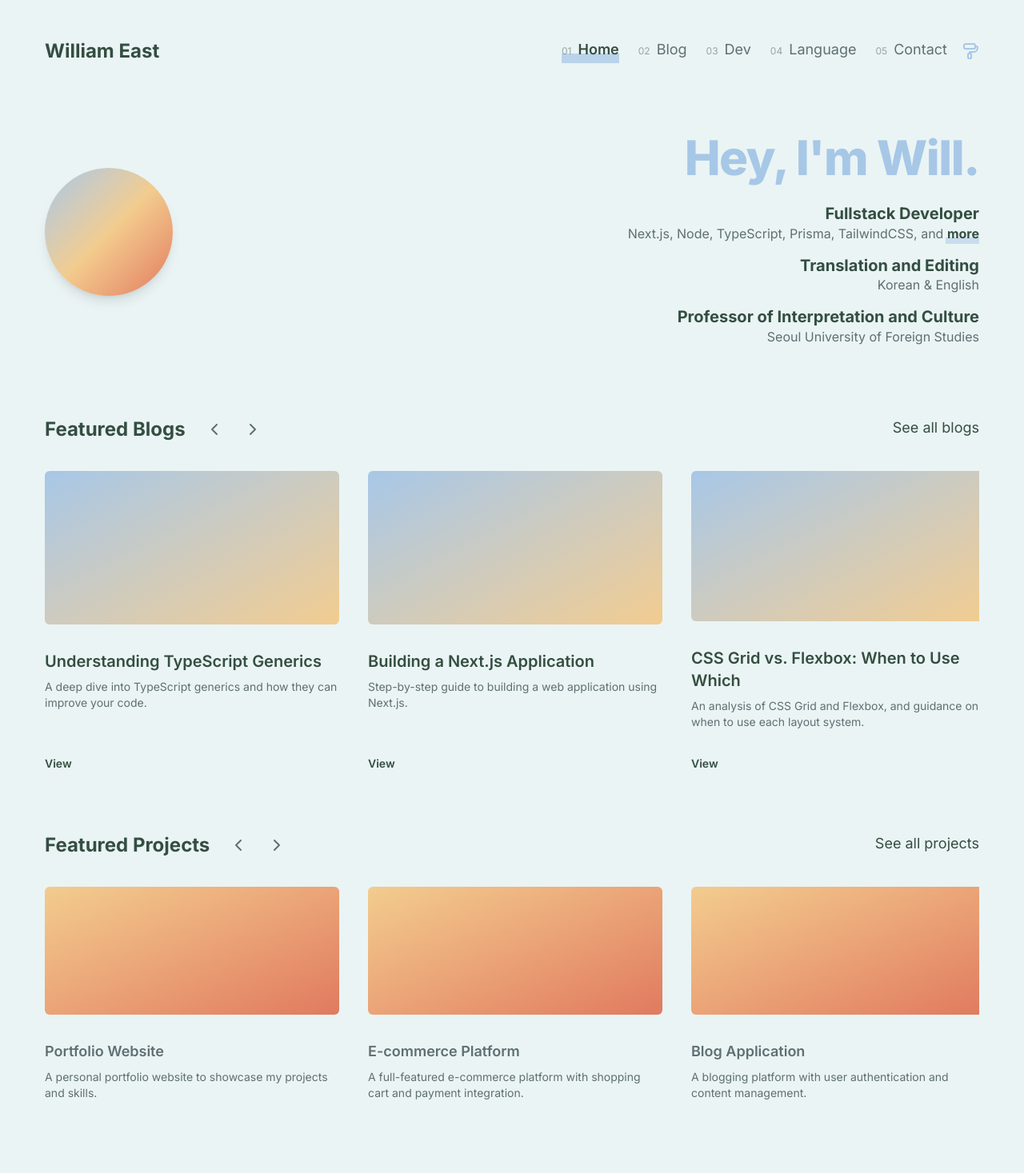
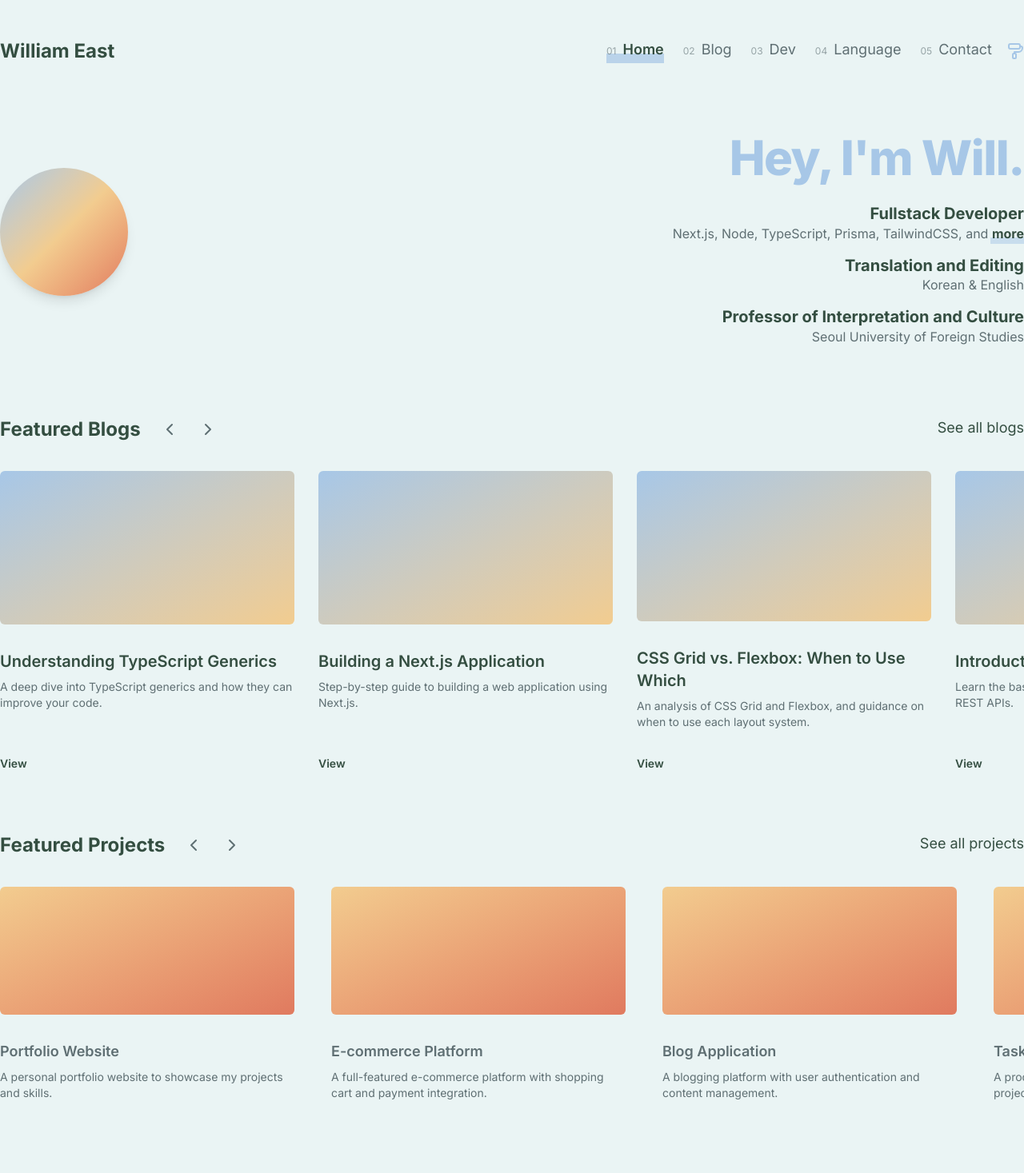
Before and after one commit to wjbetech/blogfolio, a Next.js app: page / in a window 1280 px wide. Shown: the top 1467 px of the page at 80% size. Built offline with nearby package versions, Linux system fonts and the light colour scheme.

Commit message:
styles: removed all individual, unique cases of px- from various components for uniformity

```diff
--- a/src/app/dev/page.tsx
+++ b/src/app/dev/page.tsx
@@ -4,7 +4,7 @@ import ChangelogEntry from "@/components/ChangelogEntry/ChangelogEntry";
 export default function DevPage() {
   const entries = getChangelogEntries();
   return (
-    <div className="container mx-auto px-4 py-8 max-w-7xl">
+    <div className="container mx-auto py-8 max-w-7xl">
       <h1 className="text-xl font-bold mb-2 text-headline">Changelog</h1>
       <p className="text-paragraph mb-8">Track all updates, improvements, and fixes to the application.</p>
 
--- a/src/app/layout.tsx
+++ b/src/app/layout.tsx
@@ -58,7 +58,7 @@ export default async function RootLayout({
     <html lang="en" data-theme={themeId} className={inter.variable}>
       <body className={`${geistSans.variable} ${geistMono.variable} antialiased bg-bg-100 min-h-screen flex flex-col`}>
         <ThemeAside />
-        <main className="max-w-7xl mx-auto px-10 py-8 w-full flex-1">{children}</main>
+        <main className="max-w-7xl mx-auto py-8 w-full flex-1">{children}</main>
         <Footer />
       </body>
     </html>
--- a/src/app/page.tsx
+++ b/src/app/page.tsx
@@ -7,7 +7,7 @@ export default function Page() {
     <main className="min-h-screen">
       <Hero />
 
-      <div className="max-w-7xl mx-auto space-y-10 px-4">
+      <div className="max-w-7xl mx-auto space-y-10">
         <BlogCarousel />
         <ProjectCarousel />
       </div>
--- a/src/components/Blogs/BlogPostCard/BlogPostCard.tsx
+++ b/src/components/Blogs/BlogPostCard/BlogPostCard.tsx
@@ -5,7 +5,7 @@ import type { Post } from "@/app/types/post";
 
 export default function BlogPostCard({ post }: { post: Post }) {
   return (
-    <Card className="w-92 shrink-0 mr-4 h-110">
+    <Card className="w-92 shrink-0 h-110">
       <div className="h-48 rounded-md overflow-hidden">
         {post.coverImage ? (
           <Image
--- a/src/components/Carousel/Carousel.tsx
+++ b/src/components/Carousel/Carousel.tsx
@@ -15,7 +15,7 @@ export type CarouselHandle = {
 };
 
 const Carousel = React.forwardRef<CarouselHandle, CarouselProps>(
-  ({ children, gap = 20, step = 400, hideControls = false }, ref: React.Ref<CarouselHandle>) => {
+  ({ children, gap = 30, step = 400, hideControls = false }, ref: React.Ref<CarouselHandle>) => {
     const scroller = useRef<HTMLDivElement>(null);
 
     const scrollBy = useCallback(
--- a/src/components/Hero/Hero.tsx
+++ b/src/components/Hero/Hero.tsx
@@ -3,7 +3,7 @@ import Link from "next/link";
 export default function Hero() {
   return (
     <section className="w-full pb-12">
-      <div className="max-w-7xl px-4 mx-auto flex flex-col md:flex-row items-center gap-6">
+      <div className="max-w-7xl mx-auto flex flex-col md:flex-row items-center gap-6">
         <div className="shrink-0">
           <div className="w-32 h-32 md:w-40 md:h-40 rounded-full bg-linear-to-br from-accent-100 via-accent-200 to-accent-300 shadow-lg" />
         </div>
--- a/src/components/Navbar/Navbar.tsx
+++ b/src/components/Navbar/Navbar.tsx
@@ -30,7 +30,7 @@ export default function Navbar({
 
   return (
     <header>
-      <div className="max-w-7xl mx-auto px-14 flex items-center justify-between h-20 sm:h-32">
+      <div className="max-w-7xl mx-auto flex items-center justify-between h-20 sm:h-32">
         <Link href="/" className="text-xl sm:text-2xl font-bold text-headline">
           William East
         </Link>
```
